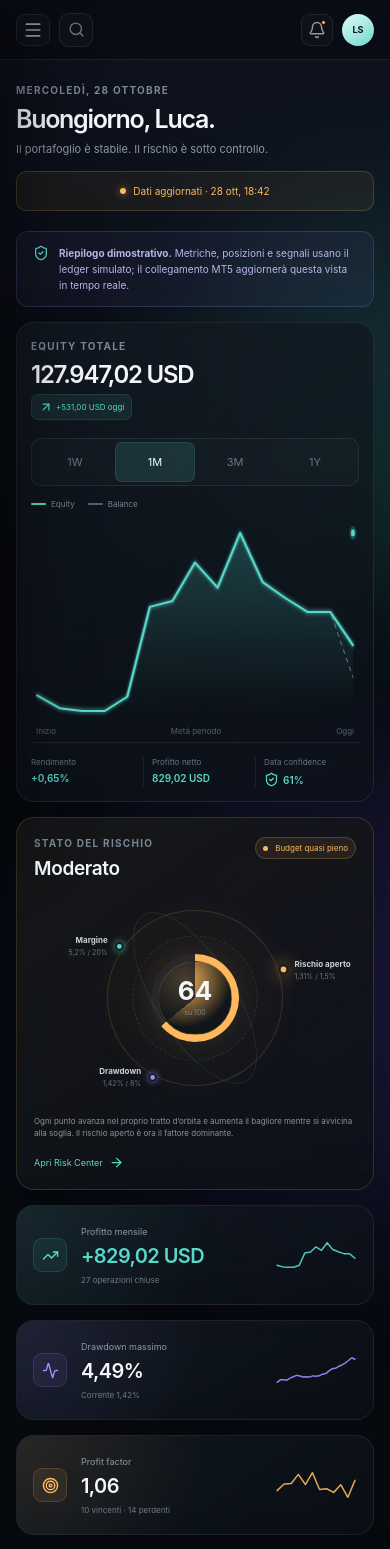
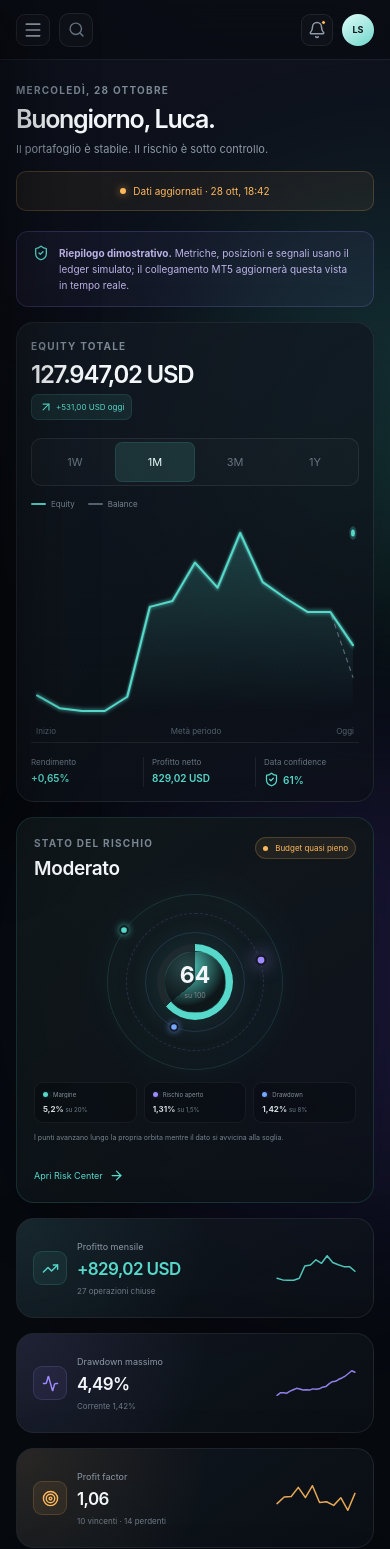
Before and after one commit to emil2699-lab/BlueSpherix, a Next.js app: page / in a window 390 px wide. Shown: the top 1549 px of the page. Built offline with nearby package versions, Linux system fonts and the light colour scheme.

Commit message:
fix: align risk orbits and responsive metrics

```diff
--- a/app/page.tsx
+++ b/app/page.tsx
@@ -71,7 +71,6 @@ function orbitalNodeStyle(pressure: number, startAngle: number, sweep: number, r
   return {
     "--node-x": `${(Math.cos(angle) * radius).toFixed(1)}px`,
     "--node-y": `${(Math.sin(angle) * radius).toFixed(1)}px`,
-    "--node-strength": normalized.toFixed(3),
     "--node-scale": (0.88 + normalized * 0.28).toFixed(3),
     "--node-glow": `${(5 + normalized * 12).toFixed(1)}px`,
   } as CSSProperties;
@@ -222,13 +221,18 @@ export default function Home() {
             <article className="today-risk-card glass-card">
               <div className="section-head"><div><p className="eyebrow">Stato del rischio</p><h2>{riskState}</h2></div><span className={`status-badge ${riskUsed >= 80 ? "warning" : ""}`}><i /> {riskUsed >= 80 ? "Budget quasi pieno" : "Sotto controllo"}</span></div>
               <div className="today-risk-sphere" style={{ "--today-risk-score": `${ALPHA_ACCOUNT.riskScore * 3.6}deg` } as CSSProperties} aria-label={`Indice di rischio ${ALPHA_ACCOUNT.riskScore} su 100`}>
-                <div className="today-risk-orbit orbit-outer" /><div className="today-risk-orbit orbit-inner" />
+                <div className="today-risk-orbit orbit-outer" /><div className="today-risk-orbit orbit-middle" /><div className="today-risk-orbit orbit-inner" />
                 <div className="today-risk-core"><div><strong>{ALPHA_ACCOUNT.riskScore}</strong><span>su 100</span></div></div>
-                <span className="today-risk-node node-margin" style={orbitalNodeStyle(marginPressure, 205, 42)} aria-label={`Margine utilizzato ${ALPHA_ACCOUNT.marginUsage.toLocaleString("it-IT")} percento su una soglia del 20 percento`}><i /><span><b>Margine</b><small>{ALPHA_ACCOUNT.marginUsage.toLocaleString("it-IT")}% / 20%</small></span></span>
-                <span className="today-risk-node node-open-risk" style={orbitalNodeStyle(riskUsed / 100, 305, 42)} aria-label={`Rischio aperto ${ALPHA_ACCOUNT.activeRisk.toLocaleString("it-IT")} percento su un limite di ${ALPHA_ACCOUNT.riskLimit.toLocaleString("it-IT")} percento`}><i /><span><b>Rischio aperto</b><small>{ALPHA_ACCOUNT.activeRisk.toLocaleString("it-IT")}% / {ALPHA_ACCOUNT.riskLimit.toLocaleString("it-IT")}%</small></span></span>
-                <span className="today-risk-node node-drawdown" style={orbitalNodeStyle(drawdownPressure, 108, 42)} aria-label={`Drawdown corrente ${ALPHA_ACCOUNT.currentDrawdown.toLocaleString("it-IT")} percento su una soglia dell’8 percento`}><i /><span><b>Drawdown</b><small>{ALPHA_ACCOUNT.currentDrawdown.toLocaleString("it-IT")}% / 8%</small></span></span>
+                <i className="today-risk-node node-margin" style={orbitalNodeStyle(marginPressure, 205, 42, 88)} aria-hidden="true" />
+                <i className="today-risk-node node-open-risk" style={orbitalNodeStyle(riskUsed / 100, 305, 42, 69)} aria-hidden="true" />
+                <i className="today-risk-node node-drawdown" style={orbitalNodeStyle(drawdownPressure, 108, 42, 50)} aria-hidden="true" />
               </div>
-              <p className="today-risk-copy">Ogni punto avanza nel proprio tratto d’orbita e aumenta il bagliore mentre si avvicina alla soglia. Il rischio aperto è ora il fattore dominante.</p>
+              <dl className="today-risk-legend" aria-label="Pressioni che compongono lo stato del rischio">
+                <div className="margin"><dt><i /> Margine</dt><dd>{ALPHA_ACCOUNT.marginUsage.toLocaleString("it-IT")}% <span>su 20%</span></dd></div>
+                <div className="open-risk"><dt><i /> Rischio aperto</dt><dd>{ALPHA_ACCOUNT.activeRisk.toLocaleString("it-IT")}% <span>su {ALPHA_ACCOUNT.riskLimit.toLocaleString("it-IT")}%</span></dd></div>
+                <div className="drawdown"><dt><i /> Drawdown</dt><dd>{ALPHA_ACCOUNT.currentDrawdown.toLocaleString("it-IT")}% <span>su 8%</span></dd></div>
+              </dl>
+              <p className="today-risk-copy">I punti avanzano lungo la propria orbita mentre il dato si avvicina alla soglia.</p>
               <button className="text-action" onClick={() => goTo("risk")}>Apri Risk Center <ArrowRight size={15} /></button>
             </article>
           </section>
```
Also changed, not shown: memory/PROJECT_STATE.md (+1 -1 lines), app/globals.css.
